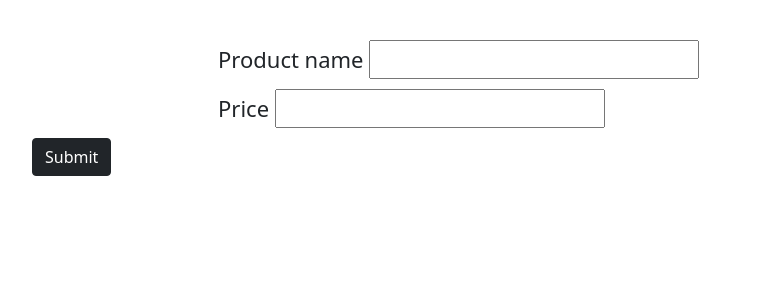
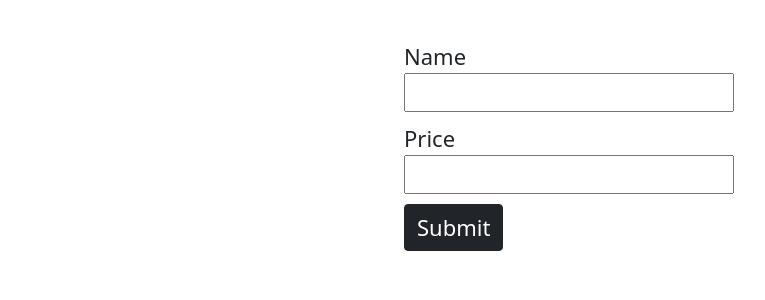
Before and after one commit to cypherxx/warehouse, a Django app: page /add_product/ in a window 1280 px wide. Shown: the part 58-358 px from the top of the page, without its empty margins (50-815 px from the left). Run offline with Django 3.2, Linux system fonts and the light colour scheme.

Commit message:
css changed

```diff
--- a/inventory_task/Home/templates/html/Product_movements.html
+++ b/inventory_task/Home/templates/html/Product_movements.html
@@ -49,8 +49,9 @@
 
   <div class="templatemo-content-wrapper">
     <div class="templatemo-content">
+      <a href="{% url 'add_product_movement' %}" class="btn btn-outline-dark btn-lg" style="margin-top: 50px; margin-left: 650px; width: 30%; font-size: 24px;"> Click Here to Add New Product Movement </a>"
+
       <h2 style="font-family: 'Lucida Sans', 'Lucida Sans Regular', 'Lucida Grande', 'Lucida Sans Unicode', Geneva, Verdana, sans-serif; text-align: center;margin-top: 20px; margin-bottom: 30px;">Product Movements</h2>
-      <a href="{% url 'add_product_movement' %}" class="btn btn-dark"> Add New Product Movement </a>"
       <table class="center">
           <tr>
               <th bgcolor="#dddddd">
--- a/inventory_task/Home/templates/html/add_products.html
+++ b/inventory_task/Home/templates/html/add_products.html
@@ -21,15 +21,19 @@
     <div class="container-sm">
         <form action="{% url 'add_product' %}" method="POST">
             {% csrf_token %}
-            <div class="col-8 mx-auto" style="margin-top: 10px; font-size: 22px; margin-bottom: 10px;">
-            <label for="from">Product name</label>
+
+            <div class="col-4 mx-auto" style="margin-top: 10px; font-size: 22px; margin-bottom: 10px;">
+            <label for="from">Name</label>
             <input type='text' name="product_name">
             </div>
-            <div class="col-8 mx-auto" style="margin-top: 10px; font-size: 22px; margin-bottom: 10px;">
+            <div class="col-4 mx-auto" style="margin-top: 10px; font-size: 22px; margin-bottom: 10px;">
                 <label for="from">Price</label>
                 <input type='number' name="product_price">
-                </div>
-            <button type="submit" class="btn btn-dark">Submit</button>
+
+
+            <button type="submit" class="btn btn-dark" style="margin-top: 10px; font-size: 22px; margin-bottom: 10px;">Submit</button>
+            </div>
+
         </form>
         </div>
         </body>
--- a/inventory_task/Home/templates/html/locations.html
+++ b/inventory_task/Home/templates/html/locations.html
@@ -38,7 +38,7 @@
   <nav class="navbar navbar-expand-lg navbar-light bg-light">
     <div class="container-fluid">
       <a class="navbar-brand" href="{% url 'index' %}" style="font-size: 26px;">Inventory</a>
-      <button class="navbar-toggler" type="button" data-bs-toggle="collapse" data-bs-target="#navbarSupportedContent" aria-controls="navbarSupportedContent" aria-expanded="false" aria-label="Toggle navigation">
+      <button class="navbar-toggler" type="button" data-bs-toggle="collapse" data-bs-target="#navbarSupportedContent" aria-controls="navbarSupportedContent" aria-expanded="false" aria-label="Toggle navigation" >
         <span class="navbar-toggler-icon"></span>
       </button>
 
@@ -49,8 +49,9 @@
 
   <div class="templatemo-content-wrapper">
     <div class="templatemo-content">
+      <a href="{% url 'add_location' %}" class="btn btn-outline-dark btn-lg" style="margin-top: 50px; margin-left: 650px; width: 30%; font-size: 24px;" > Click Here to Add New Location </a>
         <h2 style="font-family: 'Lucida Sans', 'Lucida Sans Regular', 'Lucida Grande', 'Lucida Sans Unicode', Geneva, Verdana, sans-serif; text-align: center; margin-top: 20px; margin-bottom: 30px;">Locations</h2>
-        <a href="{% url 'add_location' %}" class="btn btn-dark"> Add New Location </a>"
+
 
       <table class="center">
           <tr>
--- a/inventory_task/Home/templates/html/products.html
+++ b/inventory_task/Home/templates/html/products.html
@@ -49,8 +49,9 @@
 
   <div class="templatemo-content-wrapper">
     <div class="templatemo-content">
+      <a href="{% url 'add_product' %}" class="btn btn-outline-dark btn-lg" style="margin-top: 50px; margin-left: 650px; width: 30%; font-size: 24px;"> Click Here to Add New Product</a>"
+
         <h2 style="font-family: 'Lucida Sans', 'Lucida Sans Regular', 'Lucida Grande', 'Lucida Sans Unicode', Geneva, Verdana, sans-serif; text-align: center; margin-top: 20px; margin-bottom: 30px;">Products</h2>
-        <a href="{% url 'add_product' %}" class="btn btn-dark"> Add New Product</a>"
 
       <table class="center">
           <tr>
```
Also changed, not shown: inventory_task/db.sqlite3.
